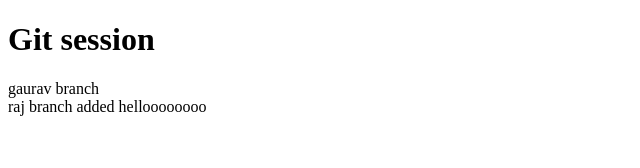
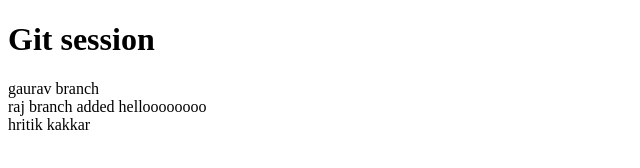
Before and after one commit to HritikKakkar/mernlecture, a plain HTML site: page index.html in a window 1280 px wide. Shown: the whole page, without its empty margins (0-640 px from the left). Drawn offline with Linux system fonts and the light colour scheme.

Commit message:
hritikkakkar

```diff
--- a/index.html
+++ b/index.html
@@ -13,5 +13,8 @@
     <div>raj branch added
         helloooooooo
     </div>
+    <div>
+        hritik kakkar
+    </div>
 </body>
 </html>
```
